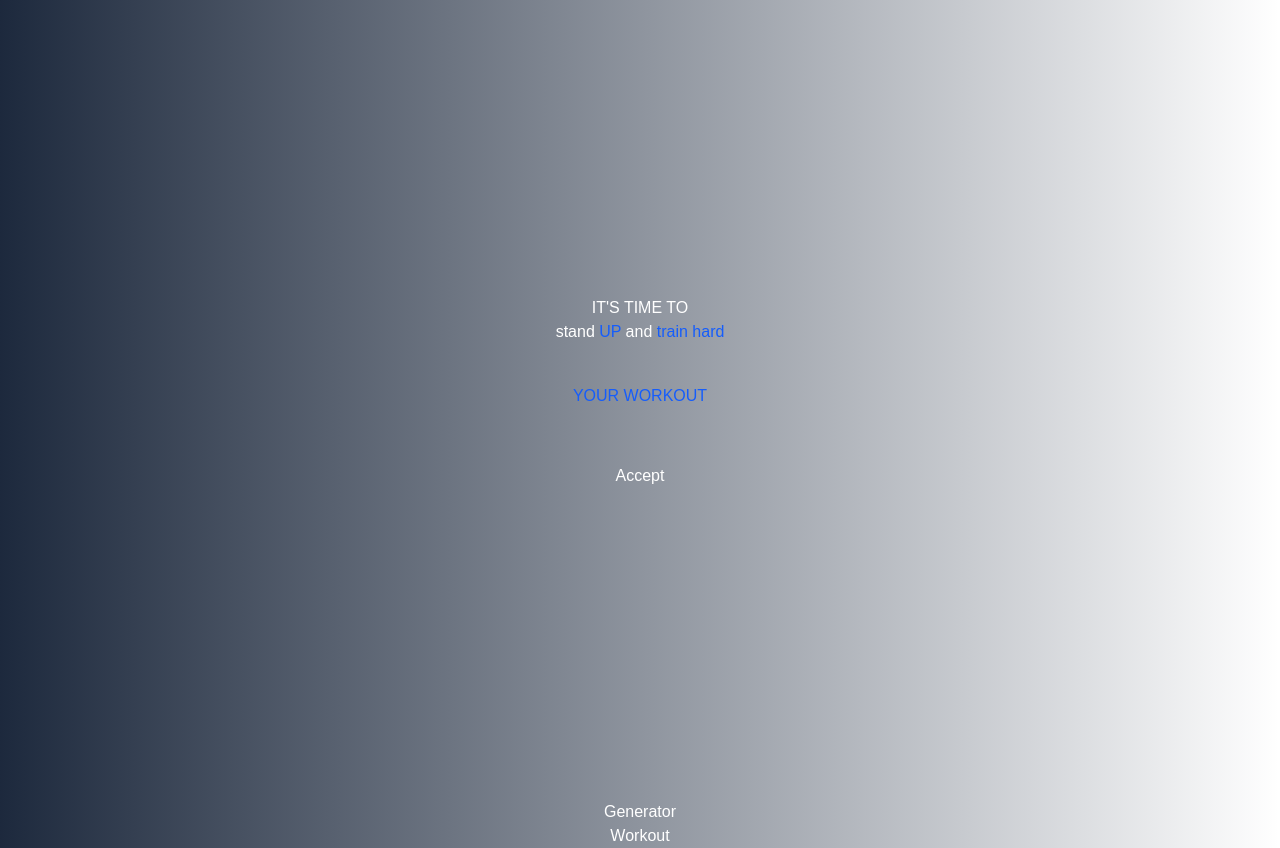
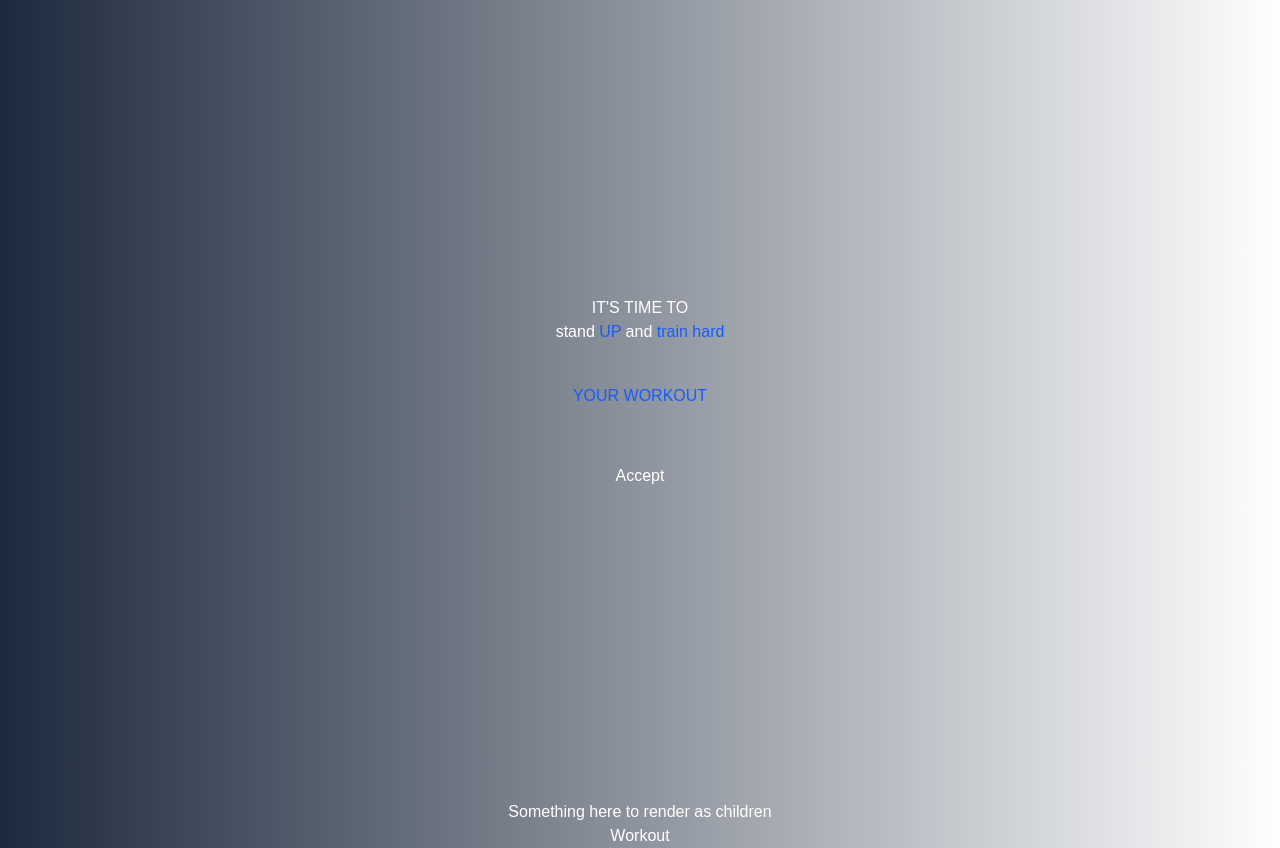
Before and after one commit to madvin/gym-app, a React (Vite) app in the folder react/: page / in a window 1280 px wide. Built offline with nearby package versions, Linux system fonts and the light colour scheme.

Commit message:
add SectionWrapper component and wrap Generator

```diff
--- a/react/src/components/Generator.jsx
+++ b/react/src/components/Generator.jsx
@@ -1,7 +1,9 @@
+import SectionWrapper from './SectionWrapper';
+
 export default function Generator() {
   return (
-    <>
-        <div className=''> Generator</div>
-    </>
+        <SectionWrapper>
+           <p> Something here to render as children </p>
+        </SectionWrapper>
   );
 }
--- /dev/null
+++ b/react/src/components/SectionWrapper.jsx
@@ -0,0 +1,9 @@
+export default function SectionWrapper(props) {
+
+    const { children } = props;
+  return (
+    <div>
+        {children}
+    </div>
+  );
+}
```
